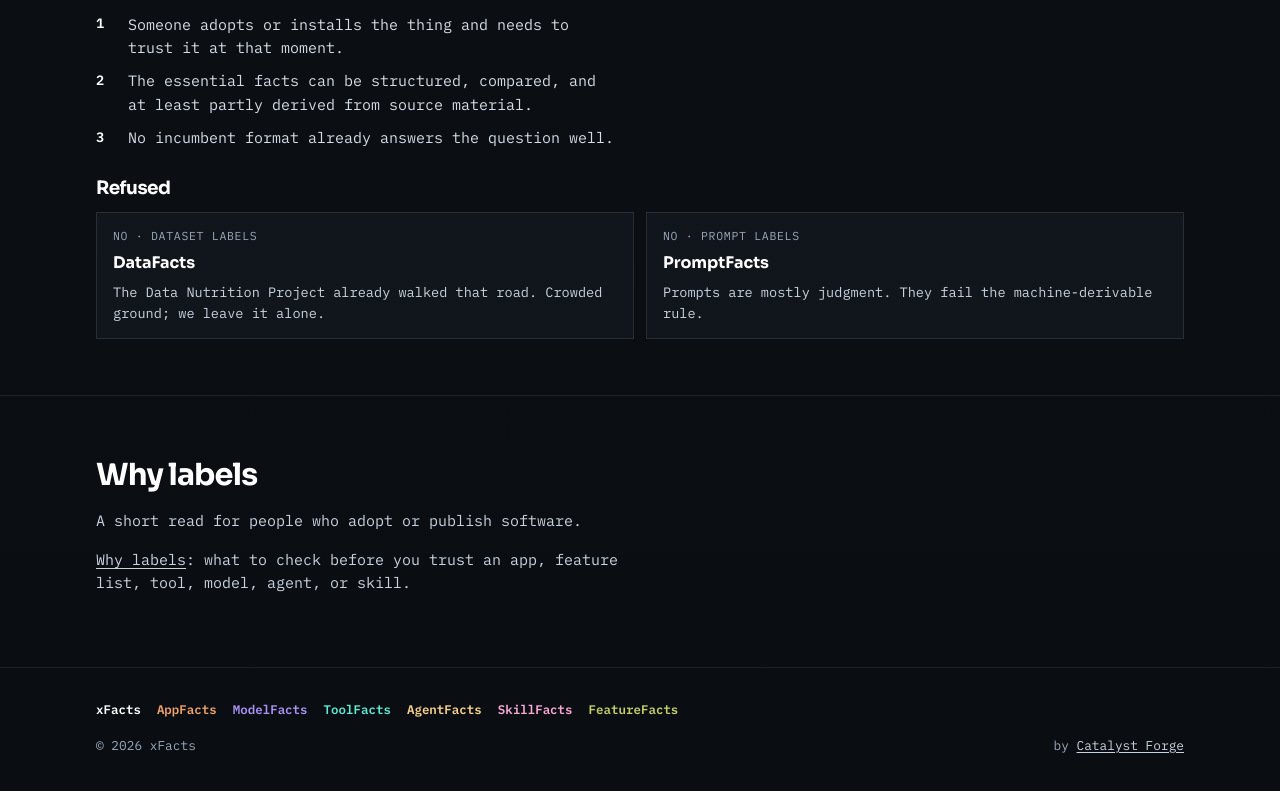
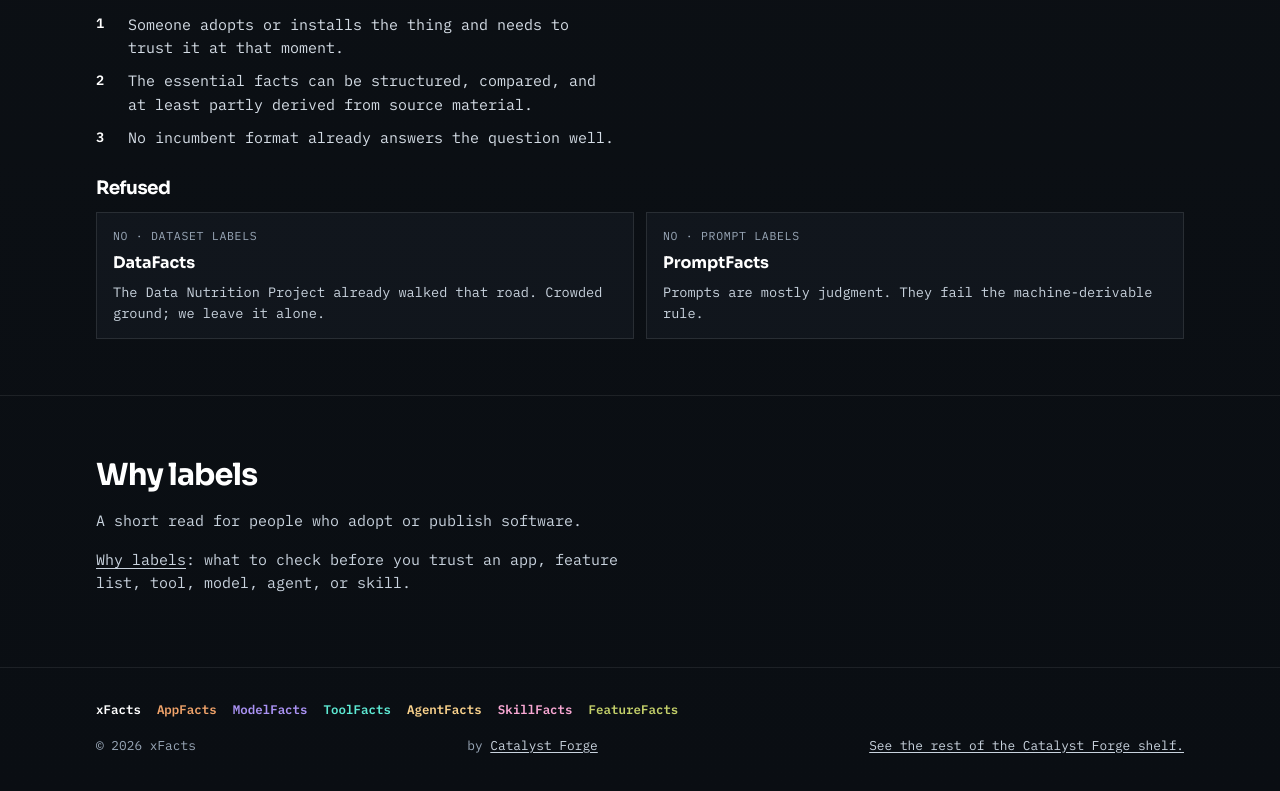
Before and after one commit to Catalyst-Forge-LLC/x-facts, a website: page site/index.html in a window 1280 px wide. Shown: the part 5686-6477 px from the top of the page. Drawn offline with Linux system fonts and the light colour scheme.

Commit message:
Link the site and README back to the Catalyst Forge shelf.

```diff
--- a/site/index.html
+++ b/site/index.html
@@ -1016,6 +1016,7 @@
       <div class="xfacts-footer-credit">
         <div>© 2026 xFacts</div>
         <div>by <a href="https://www.catalystforge.com/">Catalyst Forge</a></div>
+        <div><a href="https://catalystforge.com/tools/">See the rest of the Catalyst Forge shelf.</a></div>
       </div>
     </div>
   </footer>
```
Also changed, not shown: site/essay/coordination-bet/index.html (+1 -0 lines), site/essay/why-labels/index.html (+1 -0 lines), site/footer.html (+2 -0 lines), README.md.
